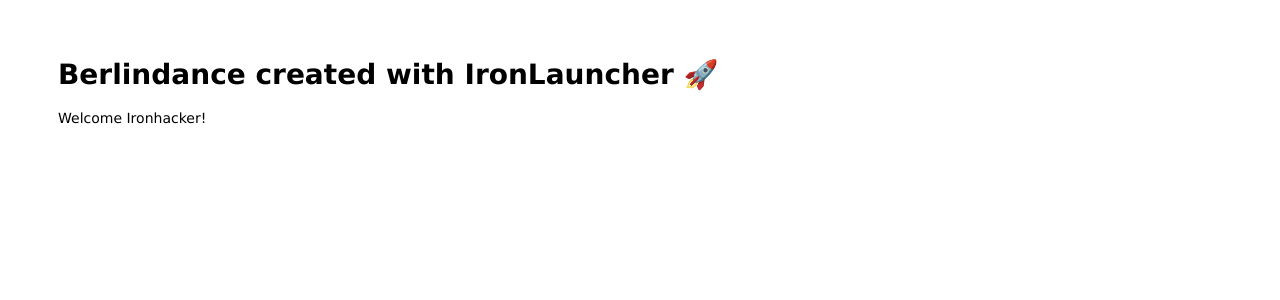
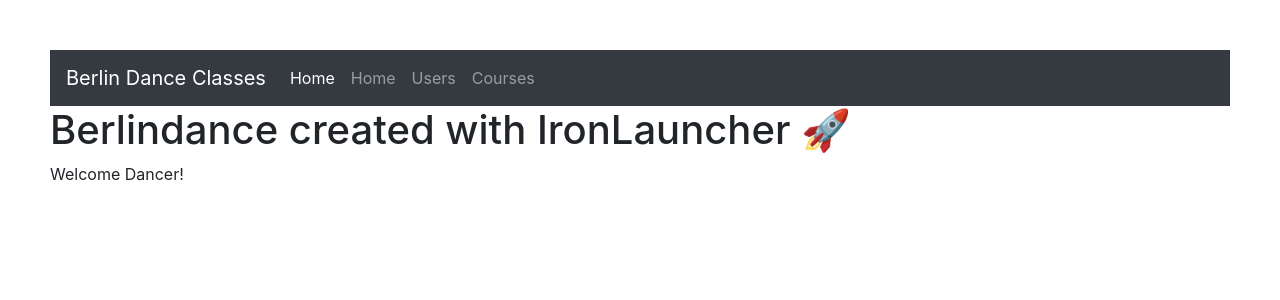
Before and after one commit to BerlinDanceClasses/BerlinDance, a Node server app: page / in a window 1280 px wide. Shown: the top 300 px of the page. Run offline with Node 20, Linux system fonts and the light colour scheme; some libraries are stand-ins or nearby versions.

Commit message:
changes in routes and models

```diff
--- a/app.js
+++ b/app.js
@@ -30,6 +30,9 @@
 const authRoutes = require("./routes/auth.routes");
 app.use("/auth", authRoutes);
 
+const coursesRoutes = require("./routes/courses.routes");
+app.use("/courses", coursesRoutes);
+
 // ❗ To handle errors. Routes that don't exist or errors that you handle in specific routes
 require("./error-handling")(app);
 
--- a/models/Course.model.js
+++ b/models/Course.model.js
@@ -9,10 +9,9 @@
     address: String,
     level: String,
     price: Number,
-    timestamps: true
     // date and time
 
   }
 );
 
-module.exports = model('Book', bookSchema);
+module.exports = model('Course', courseSchema);
--- a/views/dance-course/create-course.hbs
+++ b/views/dance-course/create-course.hbs
@@ -1,6 +1,6 @@
 <h1>Register a Dance Course</h1>
 
-<form method="POST" action="/books/create">
+<form method="POST" action="/courses/create">
   <label>  Name:
     <input type="text" name="title" />
   </label>
--- a/views/dance-course/details-course.hbs
+++ b/views/dance-course/details-course.hbs
@@ -0,0 +1 @@
+<h1>Course Details</h1>
--- a/views/dance-course/edit-course.hbs
+++ b/views/dance-course/edit-course.hbs
@@ -0,0 +1 @@
+<h1>Edit course</h1>
--- a/views/dance-course/list-course.hbs
+++ b/views/dance-course/list-course.hbs
@@ -0,0 +1 @@
+<h1>Berlin Dance Courses</h1>
--- a/views/index.hbs
+++ b/views/index.hbs
@@ -1,2 +1,3 @@
-<h1>{{appTitle}} 🚀</h1>
-<p>Welcome Ironhacker!</p>
+
+    <h1>{{appTitle}} 🚀</h1>
+    <p>Welcome Dancer!</p>
--- a/views/layout.hbs
+++ b/views/layout.hbs
@@ -9,10 +9,44 @@
   </head>
 
   <body>
+ <nav class="navbar navbar-expand-lg navbar-dark bg-dark">
+      <a class="navbar-brand" href="#">Berlin Dance Classes</a>
+      <button
+        class="navbar-toggler"
+        type="button"
+        data-toggle="collapse"
+        data-target="#navbarNavAltMarkup"
+        aria-controls="navbarNavAltMarkup"
+        aria-expanded="false"
+        aria-label="Toggle navigation"
+      >
+        <span class="navbar-toggler-icon"></span>
+      </button>
+      <div class="collapse navbar-collapse" id="navbarNavAltMarkup">
+        <div class="navbar-nav">
+          <a class="nav-item nav-link active" href="/">
+            Home
+            <span class="sr-only">(current)</span>
+          </a>
+          <a class="nav-item nav-link" href="/">Home</a>
+          <a class="nav-item nav-link" href="/users">Users</a>
+          <a class="nav-item nav-link" href="/">Courses</a>
+        </div>
+      </div>
+    </nav>
 
-    {{{body}}}
+    <main>
+    {{{ body }}}
+    </main>
+
+{{!-- any page we want to render will be "plugged in" here, in the "body" with triple stashes --}}
+    {{!-- this is the only page that will have full html setup --}}
+    {{!-- if there's anything you want to have on each page, it will come from here
+    ex. navbar, header, footer, etc --}}
 
     <script src="/js/script.js"></script>
+    <link rel="stylesheet" href="https://stackpath.bootstrapcdn.com/bootstrap/4.3.1/css/bootstrap.min.css" integrity="sha384-ggOyR0iXCbMQv3Xipma34MD+dH/1fQ784/j6cY/iJTQUOhcWr7x9JvoRxT2MZw1T" crossorigin="anonymous">
+
   </body>
 
 </html>
```
Also changed, not shown: bin/seeds.js (+5 -8 lines), routes/courses.routes.js (+10 -0 lines).
